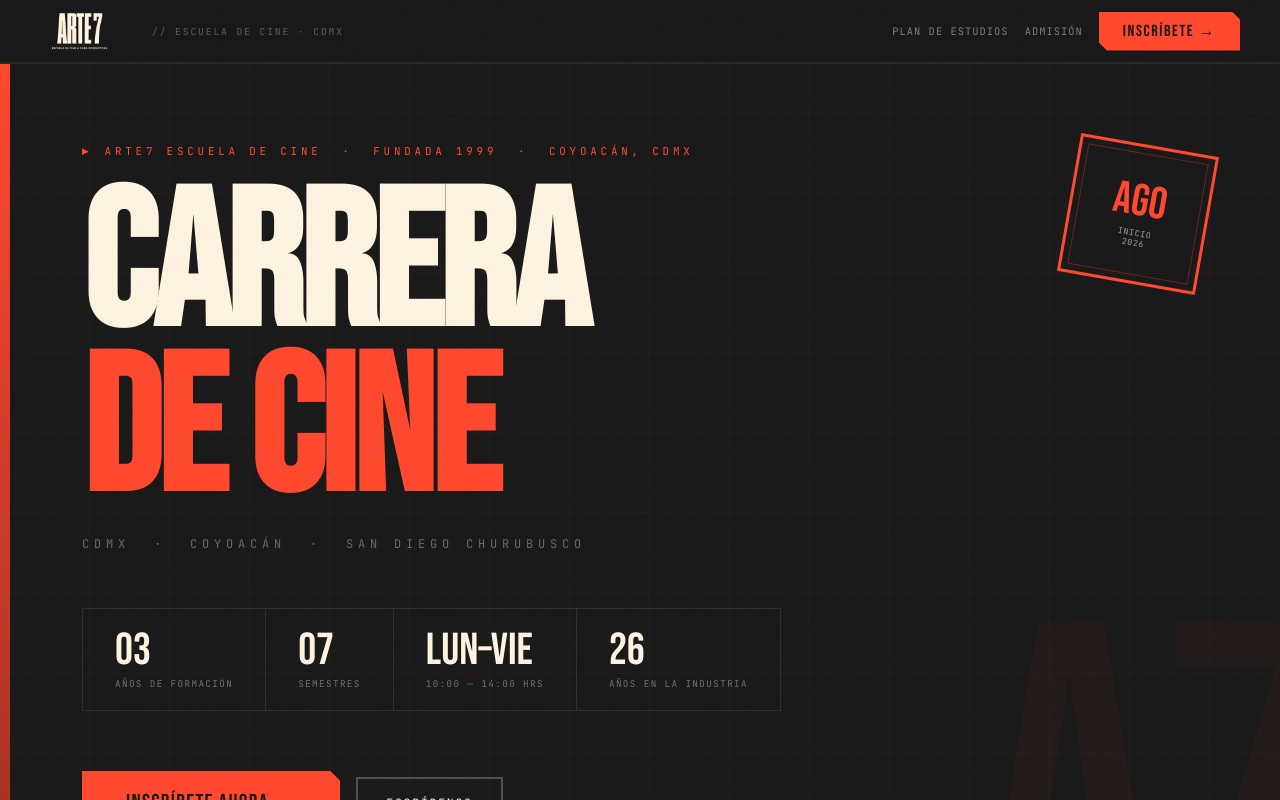
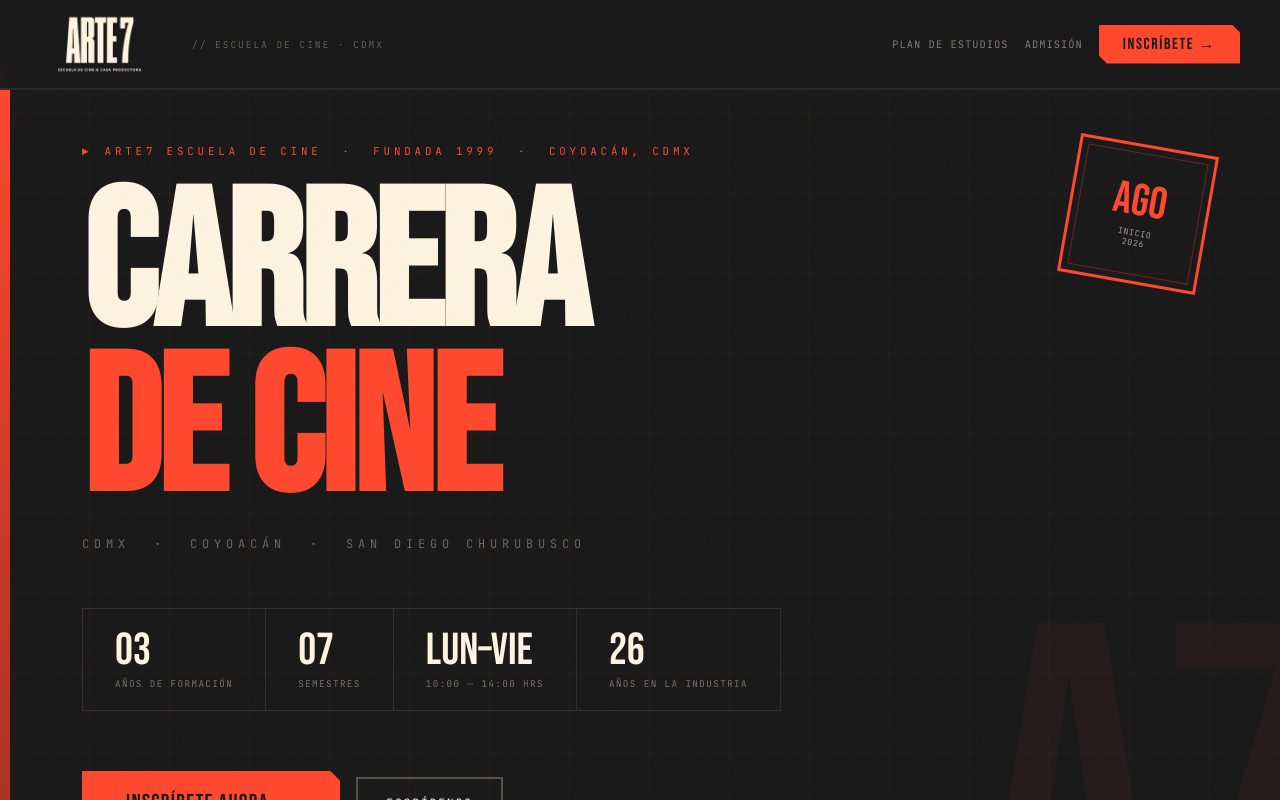
Before and after one commit to cinekomuna-dev/arte7-carrera-landing, a Next.js app: page / in a window 1280 px wide. Shown: the top 800 px of the page. Built offline with nearby package versions, Linux system fonts and the light colour scheme.

Commit message:
Aumentar logo a 120px en landing y dashboard, ajustar altura del nav
Co-Authored-By: Claude Opus 4.6 <noreply@anthropic.com>

```diff
--- a/app/dashboard/page.tsx
+++ b/app/dashboard/page.tsx
@@ -101,7 +101,7 @@ export default function DashboardPage() {
       {/* NAV */}
       <nav className="dash-nav">
         <div className="dash-nav-left">
-          <img src="/logo-blanco.png" alt="Arte7" style={{ height: 45 }} />
+          <img src="/logo-blanco.png" alt="Arte7" style={{ height: 120 }} />
           <span className="dash-nav-title">// LEADS DASHBOARD</span>
         </div>
         <div className="dash-nav-right">
--- a/app/globals.css
+++ b/app/globals.css
@@ -76,7 +76,7 @@ nav {
   align-items: center;
   justify-content: space-between;
   padding: 0 40px;
-  height: 64px;
+  height: 90px;
   border-bottom: 2px solid rgba(253,243,224,0.07);
   background: rgba(26,26,26,0.97);
   backdrop-filter: blur(8px);
@@ -92,7 +92,7 @@ nav {
   text-decoration: none;
 }
 .nav-logo em { color: var(--red); font-style: normal; }
-.nav-logo-img { height: 80px; width: auto; display: block; }
+.nav-logo-img { height: 120px; width: auto; display: block; }
 
 .nav-tag {
   font-family: 'JetBrains Mono', monospace;
```
